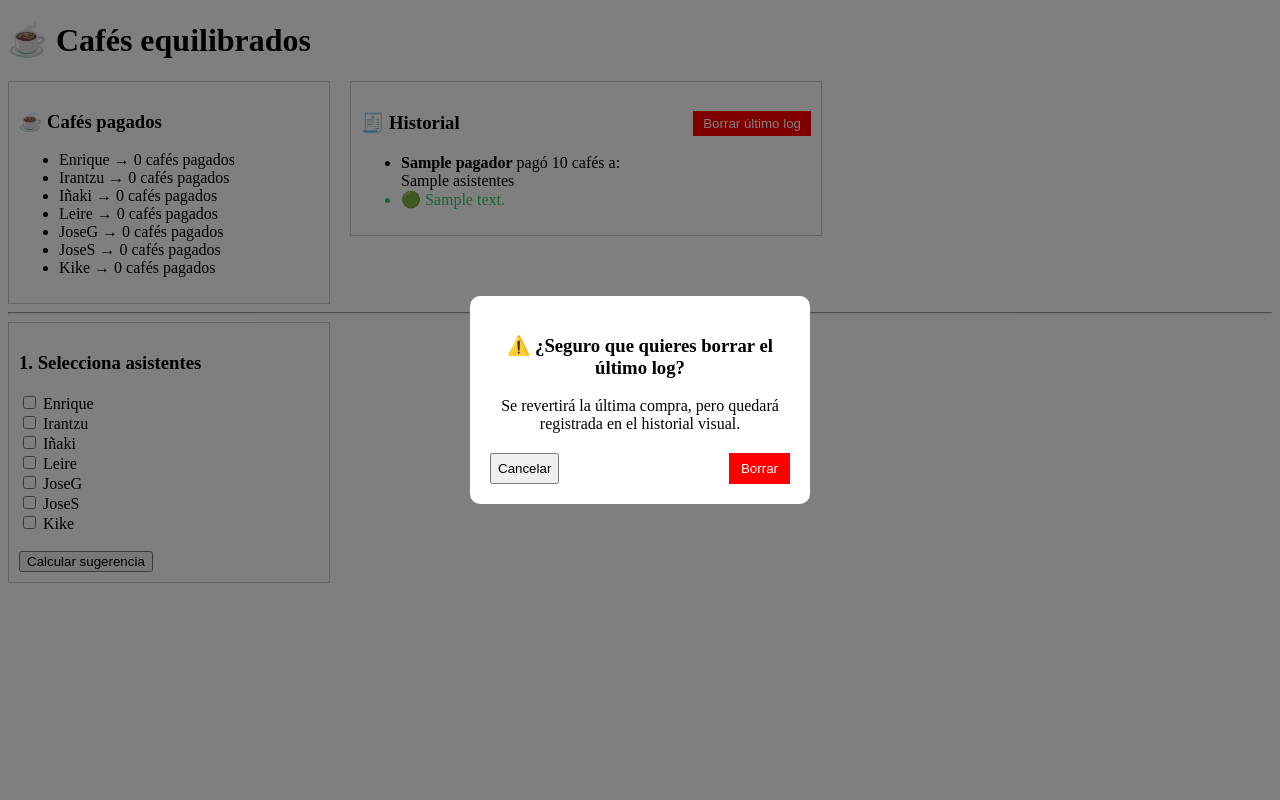
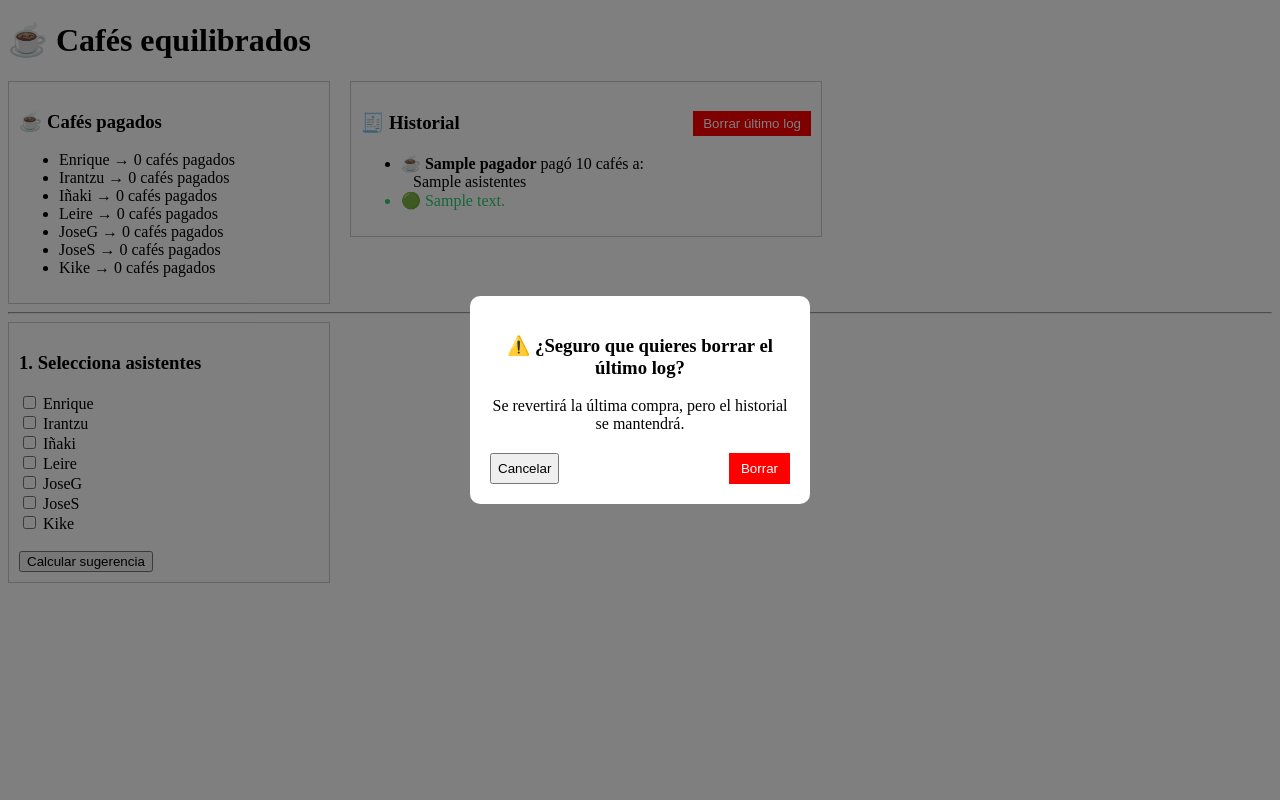
Before and after one commit to f4su/caffe, a Flask app: page / in a window 1280 px wide, after a click on "Borrar último log". Run offline with Flask 3, Linux system fonts and the light colour scheme; a database or web service that is not in the repository returns one stand-in record (values such as "Sample title"); some libraries are stand-ins or nearby versions.

Commit message:
Update index.html

```diff
--- a/templates/index.html
+++ b/templates/index.html
@@ -85,16 +85,15 @@
 
         <ul>
 
-            <!-- 🧾 TRANSACCIONES (últimas 7 visibles) -->
+            <!-- 🧾 SOLO ÚLTIMOS 7 -->
             {% for t in transactions[-7:] %}
                 <li>
-                    <b>{{ t.pagador }}</b>
-                    pagó {{ t.cantidad }} cafés a:<br>
-                    {{ t.asistentes | join(", ") }}
+                    ☕ <b>{{ t.pagador }}</b> pagó {{ t.cantidad }} cafés a:<br>
+                    &nbsp;&nbsp;&nbsp;{{ t.asistentes | join(", ") }}
                 </li>
             {% endfor %}
 
-            <!-- 📌 EVENTOS (logs visuales) -->
+            <!-- 📌 SOLO ÚLTIMOS 7 EVENTOS -->
             {% for e in events[-7:] %}
                 {% if e.type == "undo" %}
                     <li style="color:#e74c3c;">
@@ -193,7 +192,7 @@
     <div style="background:white; padding:20px; border-radius:10px; width:300px; text-align:center;">
 
         <h3>⚠️ ¿Seguro que quieres borrar el último log?</h3>
-        <p>Se revertirá la última compra, pero quedará registrada en el historial visual.</p>
+        <p>Se revertirá la última compra, pero el historial se mantendrá.</p>
 
         <div style="display:flex; justify-content:space-between; margin-top:20px;">
 
```
